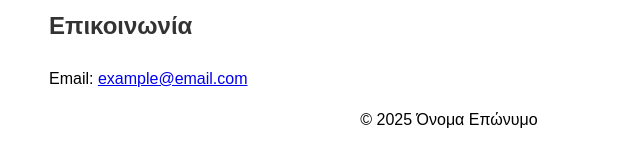
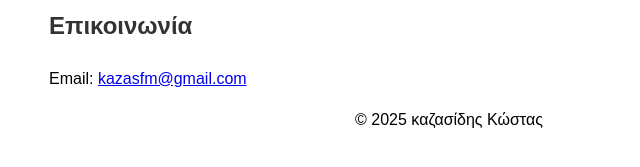
Before and after one commit to kazasfm/kazasidisk, a plain HTML site: page index.html in a window 1280 px wide. Shown: the part 431-598 px from the top of the page, 191-831 px from the left. Drawn offline with Linux system fonts and the light colour scheme.

Commit message:
Update index.html

```diff
--- a/index.html
+++ b/index.html
@@ -28,11 +28,11 @@
 
 <section>
   <h2>Επικοινωνία</h2>
-  <p>Email: <a href="mailto:example@email.com">example@email.com</a></p>
+  <p>Email: <a href="mailto:kazasfm@gmail.com">kazasfm@gmail.com</a></p>
 </section>
 
 <footer>
-  <p>© 2025 Όνομα Επώνυμο</p>
+  <p>© 2025 καζασίδης Κώστας</p>
 </footer>
 
 </body>
```
